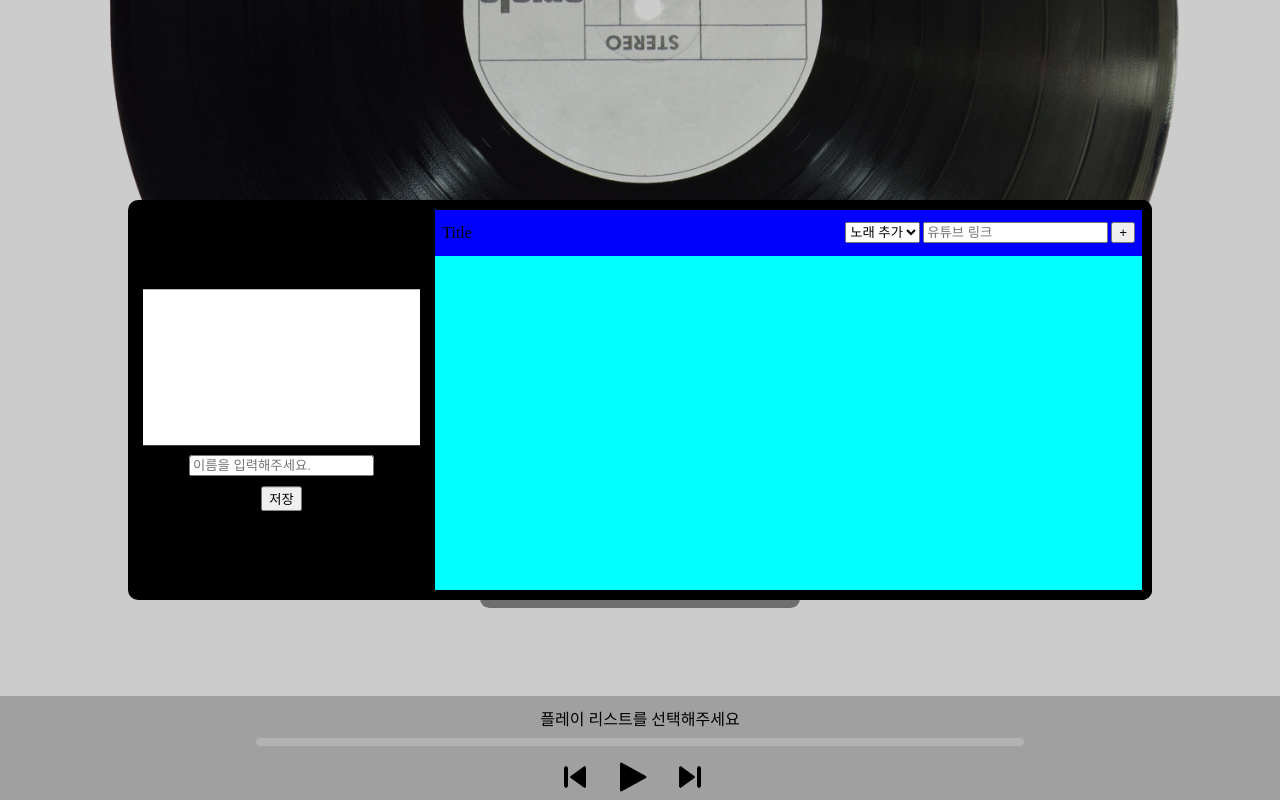
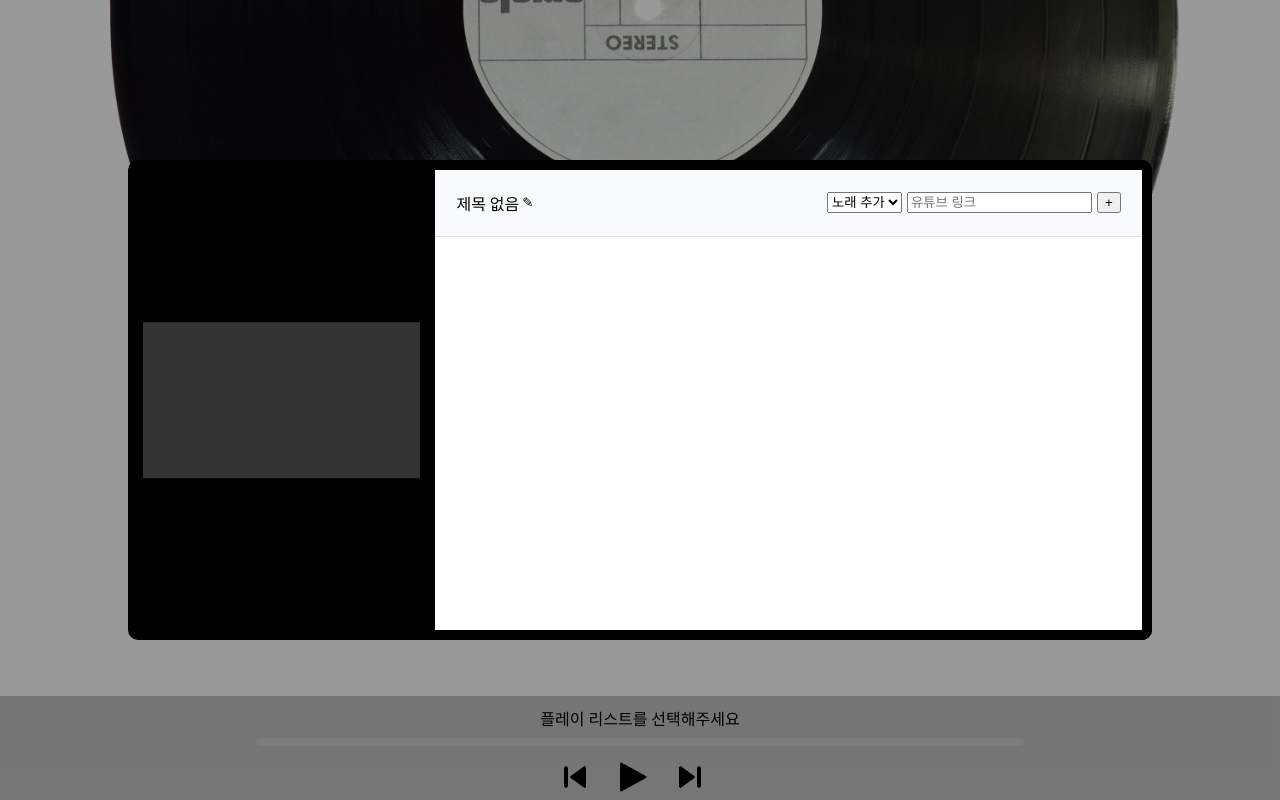
Before and after one commit to mocoorong/music-player, a Next.js app: page / in a window 1280 px wide. Both pictures are taken after a click on the element 640 px from the left and 448 px from the top of the page. Built offline with nearby package versions, Linux system fonts and the light colour scheme.

Commit message:
추가한 노래를 위치 변경 및 삭제 기능 추가

```diff
--- a/app/components/PlaylistModal.css
+++ b/app/components/PlaylistModal.css
@@ -2,40 +2,52 @@
   position: fixed;
   top: 0;
   left: 0;
-  background: rgb(0, 0, 0, 0.2);
+  background: rgba(0, 0, 0, 0.4);
   width: 100%;
   height: 100%;
-
   display: flex;
   justify-content: center;
   align-items: center;
+  z-index: 1000;
 }
+
 .modal-inner {
   position: relative;
   width: 80%;
-  height: 50%;
+  height: 60%;
   background: black;
   border-radius: 10px;
 }
+
 .modal-inner-left {
   position: absolute;
   top: 50%;
   transform: translateY(-50%);
   left: 0;
   width: 30%;
-
   display: flex;
   justify-content: center;
   align-items: center;
   flex-direction: column;
-  gap: 10px;
+  gap: 2%;
 }
+
 .modal-inner-youtube {
   aspect-ratio: 16/9;
   width: 90%;
+  background-color: #333;
+  overflow: hidden;
+  display: flex;
+  justify-content: center;
+  align-items: center;
+}
 
-  background-color: white;
+.modal-inner-youtube img {
+  width: 100%;
+  height: 100%;
+  object-fit: cover;
 }
+
 .modal-inner-right {
   position: absolute;
   top: 50%;
@@ -48,37 +60,109 @@
   border: 10px solid black;
   border-radius: 10px;
   border-left: 0;
-
   display: flex;
-  justify-content: center;
-  align-items: center;
   flex-direction: column;
 }
+
 .modal-inner-title {
   width: 100%;
-  height: 12%;
-  background-color: blue;
+  height: 15%;
+  background-color: #f8f9fa;
   display: flex;
   align-items: center;
   justify-content: space-between;
+  padding: 0 3%;
+  box-sizing: border-box;
+  border-bottom: 1px solid #ddd;
+}
 
-  padding: 0 1%;
-  box-sizing: border-box;
-}
 .modal-inner-list {
   width: 100%;
-  height: 88%;
-  background-color: aqua;
+  height: 85%;
+  background-color: white;
   display: flex;
-  align-items: flex-start;
   flex-direction: column;
-  gap: 10px;
-  padding: 6px 0;
   overflow-y: auto;
+  padding: 1% 0;
 }
+
+.song-item {
+  width: 100%;
+  display: flex;
+  align-items: center;
+  justify-content: space-between;
+  padding: 1% 3%;
+  box-sizing: border-box;
+  border-bottom: 1px solid #eee;
+}
+
+.song-info {
+  display: flex;
+  align-items: center;
+  gap: 5%;
+  width: 70%;
+}
+
+.song-thumbnail {
+  width: 20%;
+  aspect-ratio: 16/9;
+  border-radius: 4px;
+  object-fit: cover;
+}
+
+.song-title-text {
+  font-size: 0.9rem;
+  width: 75%;
+  overflow: hidden;
+  text-overflow: ellipsis;
+  white-space: nowrap;
+  color: #333;
+}
+
+.song-controls {
+  display: flex;
+  gap: 5px;
+  width: 25%;
+  justify-content: flex-end;
+}
+
+.song-controls button {
+  padding: 2% 5%;
+  cursor: pointer;
+  background: #f0f0f0;
+  border: 1px solid #ccc;
+  border-radius: 3px;
+  font-size: 0.8rem;
+}
+
+.song-controls button:hover {
+  background: #e0e0e0;
+}
+
+.delete-btn {
+  color: red !important;
+}
+
 .options {
+  display: flex;
+  gap: 5px;
+}
+
+.title-edit-zone {
   display: flex;
   gap: 3px;
 }
-.songs-item {
+.title-edit-zone button {
+  background: none;
+  border: none;
+  padding: 0;
+  cursor: pointer;
 }
+.playlist-delete-anchor {
+  position: absolute;
+  bottom: 3px;
+  background: none;
+  border: none;
+  color: #ccc;
+  cursor: pointer;
+}
--- a/app/components/PlaylistModal.tsx
+++ b/app/components/PlaylistModal.tsx
@@ -1,5 +1,5 @@
 import './PlaylistModal.css'
-import type {Playlist} from '../types/playlist'
+import type {Playlist, Song} from '../types/playlist'
 import {useState, useEffect} from 'react'
 
 type PlaylistModalProps = {
@@ -7,6 +7,7 @@ type PlaylistModalProps = {
   onClose: () => void
   onCreate: (playlist: Playlist) => void
   onUpdate: (playlist: Playlist) => void
+  onDelete: (id: string) => void
 }
 
 export default function PlaylistModal({
@@ -14,130 +15,190 @@ export default function PlaylistModal({
   onClose,
   onCreate,
   onUpdate,
+  onDelete,
 }: PlaylistModalProps) {
   const [title, setTitle] = useState('')
+  const [youtubeUrl, setYoutubeUrl] = useState('')
+  const [isEditingTitle, setIsEditingTitle] = useState(false)
+  const [localSongs, setLocalSongs] = useState<any[]>(playlist?.songs ?? [])
   const editMode = Boolean(playlist)
-  const [youtubeUrl, setYoutubeUrl] = useState('')
-  const [localSongs, setLocalSongs] = useState(playlist?.songs ?? [])
 
-  const handleSubmit = () => {
-    if (!title.trim()) return
-
-    if (editMode && playlist) {
-      onUpdate({...playlist, title})
-    } else {
-      onCreate({
-        id: Date.now().toString(),
-        title,
-        songs: [],
-      })
-    }
-
-    onClose()
+  const extractVideoId = (url: string) => {
+    if (url.includes('watch?v=')) return url.split('watch?v=')[1].split('&')[0]
+    if (url.includes('youtu.be/'))
+      return url.split('youtu.be/')[1].split('?')[0]
+    return ''
   }
 
   const fetchYoutubeTitle = async (url: string) => {
     try {
       const videoId = extractVideoId(url)
-
       const res = await fetch(
         `https://noembed.com/embed?url=https://www.youtube.com/watch?v=${videoId}`
       )
-
       const data = await res.json()
-
-      return data.title
+      return data.title || '제목 없음'
     } catch (err) {
-      console.error(err)
       return '제목 불러오기 실패'
     }
   }
-  const extractVideoId = (url: string) => {
-    if (url.includes('watch?v=')) {
-      return url.split('watch?v=')[1].split('&')[0]
-    }
-
-    if (url.includes('youtu.be/')) {
-      return url.split('youtu.be/')[1].split('?')[0]
-    }
-
-    return ''
-  }
 
   const addSong = async () => {
-    if (!playlist) return
     if (!youtubeUrl.trim()) return
-
     const videoId = extractVideoId(youtubeUrl)
     if (!videoId) {
-      alert('유효한 유튜브 링크 아님')
+      alert('유효한 유튜브 링크가 아닙니다.')
       return
     }
 
-    const title = await fetchYoutubeTitle(youtubeUrl)
+    const songTitle = await fetchYoutubeTitle(youtubeUrl)
     const thumbnail = `https://img.youtube.com/vi/${videoId}/hqdefault.jpg`
-
     const newSong = {
       id: Date.now().toString(),
-      title,
+      title: songTitle,
       thumbnail,
       youtubeUrl,
     }
 
     const updatedSongs = [...localSongs, newSong]
+    setLocalSongs(updatedSongs)
+    if (editMode && playlist) onUpdate({...playlist, songs: updatedSongs})
+    setYoutubeUrl('')
+  }
 
+  const handleSubmit = () => {
+    if (!title.trim() && localSongs.length === 0) {
+      onClose()
+      return
+    }
+
+    const finalTitle = title.trim() || '제목 없음'
+
+    if (editMode && playlist) {
+      onUpdate({...playlist, title: finalTitle, songs: localSongs})
+    } else {
+      onCreate({
+        id: Date.now().toString(),
+        title: finalTitle,
+        songs: localSongs,
+      })
+    }
+    onClose()
+  }
+
+  const deleteSong = (id: string) => {
+    const updatedSongs = localSongs.filter((song) => song.id !== id)
     setLocalSongs(updatedSongs)
+    if (editMode && playlist) onUpdate({...playlist, songs: updatedSongs})
+  }
 
-    onUpdate({
-      ...playlist,
-      songs: updatedSongs,
-    })
+  const moveUp = (index: number) => {
+    if (index === 0) return
+    const updatedSongs = [...localSongs]
+    ;[updatedSongs[index - 1], updatedSongs[index]] = [
+      updatedSongs[index],
+      updatedSongs[index - 1],
+    ]
+    setLocalSongs(updatedSongs)
+    if (editMode && playlist) onUpdate({...playlist, songs: updatedSongs})
+  }
 
-    setYoutubeUrl('')
+  const moveDown = (index: number) => {
+    if (index === localSongs.length - 1) return
+    const updatedSongs = [...localSongs]
+    ;[updatedSongs[index + 1], updatedSongs[index]] = [
+      updatedSongs[index],
+      updatedSongs[index + 1],
+    ]
+    setLocalSongs(updatedSongs)
+    if (editMode && playlist) onUpdate({...playlist, songs: updatedSongs})
   }
 
   useEffect(() => {
     setTitle(playlist?.title ?? '')
-  }, [playlist])
-
-  useEffect(() => {
     setLocalSongs(playlist?.songs ?? [])
   }, [playlist])
 
   return (
-    <div className="modal-bg" onClick={onClose}>
+    <div className="modal-bg" onClick={handleSubmit}>
       <div className="modal-inner" onClick={(e) => e.stopPropagation()}>
+        {editMode && (
+          <button
+            className="playlist-delete-anchor"
+            onClick={() => {
+              if (confirm('이 플레이리스트를 삭제하시겠습니까?')) {
+                onDelete(playlist!.id)
+              }
+            }}
+          >
+            삭제
+          </button>
+        )}
         <div className="modal-inner-left">
-          <div className="modal-inner-youtube"></div>
-          <input
-            placeholder="이름을 입력해주세요."
-            value={title}
-            onChange={(e) => setTitle(e.target.value)}
-          ></input>
-          <button className="playlist-create-btn" onClick={handleSubmit}>
-            {editMode ? '수정 완료' : '저장'}
-          </button>
+          <div className="modal-inner-youtube">
+            {localSongs.length > 0 && (
+              <img src={localSongs[0].thumbnail} alt="preview" />
+            )}
+          </div>
         </div>
+
         <div className="modal-inner-right">
           <div className="modal-inner-title">
-            <p>Title</p>
+            <div className="title-edit-zone">
+              {isEditingTitle ? (
+                <input
+                  className="title-inline-input"
+                  value={title}
+                  onChange={(e) => setTitle(e.target.value)}
+                  onBlur={() => setIsEditingTitle(false)}
+                  onKeyDown={(e) =>
+                    e.key === 'Enter' && setIsEditingTitle(false)
+                  }
+                  autoFocus
+                />
+              ) : (
+                <>
+                  <p className="modal-title-display">{title || '제목 없음'}</p>
+                  <button
+                    className="title-edit-btn"
+                    onClick={() => setIsEditingTitle(true)}
+                  >
+                    ✎
+                  </button>
+                </>
+              )}
+            </div>
             <div className="options">
               <select>
                 <option>노래 추가</option>
-                <option>노래 찾기</option>
               </select>
               <input
                 placeholder="유튜브 링크"
                 value={youtubeUrl}
                 onChange={(e) => setYoutubeUrl(e.target.value)}
-              ></input>
+                onKeyDown={(e) => e.key === 'Enter' && addSong()}
+              />
               <button onClick={addSong}>+</button>
             </div>
           </div>
+
           <div className="modal-inner-list">
-            {localSongs.map((song) => (
+            {localSongs.map((song, index) => (
               <div key={song.id} className="song-item">
-                <span>{song.title}</span>
+                <div className="song-info">
+                  <img src={song.thumbnail} alt="" className="song-thumbnail" />
+                  <span className="song-title-text">{song.title}</span>
+                </div>
+                <div className="song-controls">
+                  <button onClick={() => moveUp(index)}>▲</button>
+                  <button onClick={() => moveDown(index)}>▼</button>
+                  <button
+                    className="delete-btn"
+                    onClick={() => deleteSong(song.id)}
+                  >
+                    X
+                  </button>
+                </div>
               </div>
             ))}
           </div>
--- a/app/page.tsx
+++ b/app/page.tsx
@@ -17,6 +17,27 @@ export default function Home() {
   const rightAlbum =
     activeIndex < playlists.length - 1 ? playlists[activeIndex + 1] : null
 
+  const deletePlaylist = (id: string) => {
+    setPlaylists((prev) => {
+      const targetIndex = prev.findIndex((p) => p.id === id)
+      const nextPlaylists = prev.filter((p) => p.id !== id)
+
+      setActiveIndex((currentIdx) => {
+        if (nextPlaylists.length === 0) return -1
+
+        if (targetIndex >= nextPlaylists.length) {
+          return nextPlaylists.length - 1
+        }
+
+        return targetIndex
+      })
+
+      return nextPlaylists
+    })
+
+    setModal(false)
+    setEditPlaylist(null)
+  }
   return (
     <div className="main-bg">
       <div className="playlist-zone">
@@ -86,6 +107,7 @@ export default function Home() {
       {modal && (
         <PlaylistModal
           playlist={editPlaylist}
+          onDelete={deletePlaylist}
           onClose={() => {
             setModal(false)
             setEditPlaylist(null)
```
